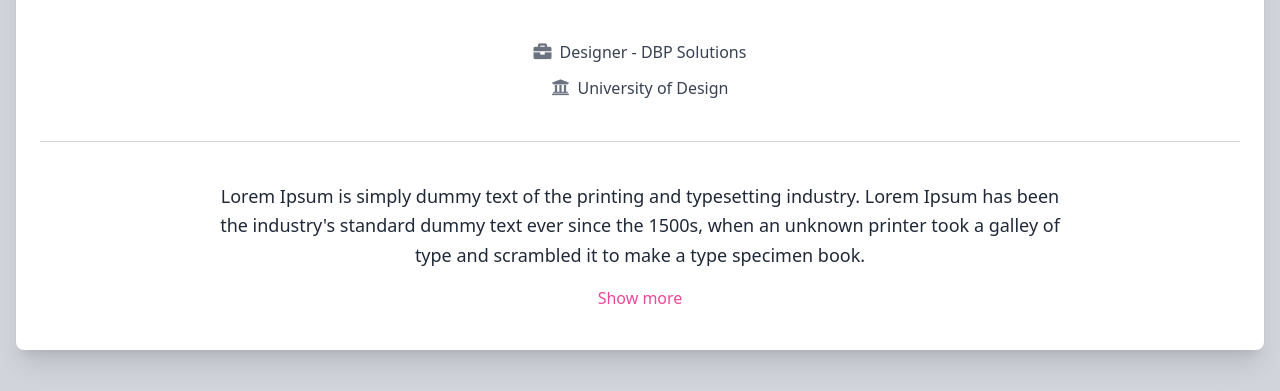
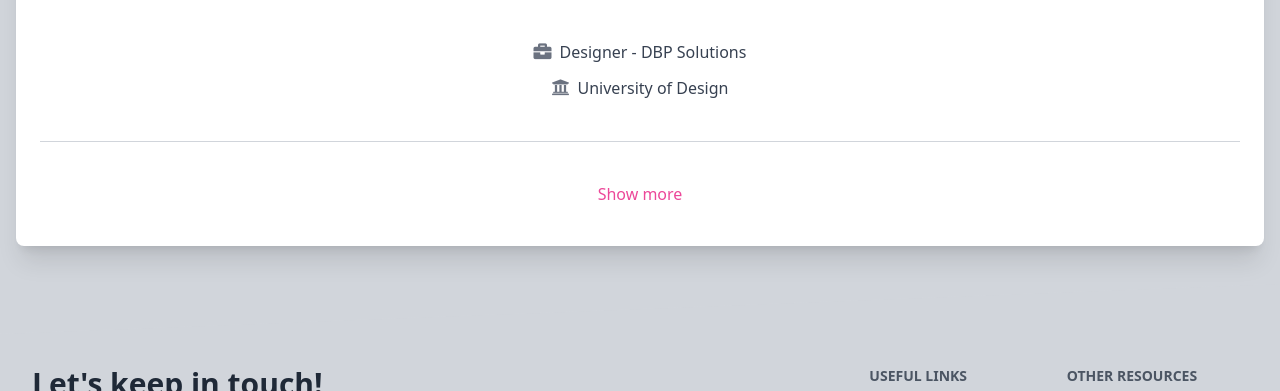
Before and after one commit to Quito66/git-challenge-part3, a plain HTML site: page index.html in a window 1280 px wide. Shown: the part 557-948 px from the top of the page. Drawn offline with nearby package versions, Linux system fonts and the light colour scheme.

Commit message:
first commit

```diff
--- a/index.html
+++ b/index.html
@@ -181,13 +181,6 @@
               <div class="mt-10 py-10 border-t border-gray-300 text-center">
                 <div class="flex flex-wrap justify-center">
                   <div class="w-full lg:w-9/12 px-4">
-                    <p class="mb-4 text-lg leading-relaxed text-gray-800">
-                      Lorem Ipsum is simply dummy text of the printing and
-                      typesetting industry. Lorem Ipsum has been the industry's
-                      standard dummy text ever since the 1500s, when an unknown
-                      printer took a galley of type and scrambled it to make a
-                      type specimen book.
-                    </p>
                     <a href="#" class="font-normal text-pink-500">Show more</a>
                   </div>
                 </div>
```
